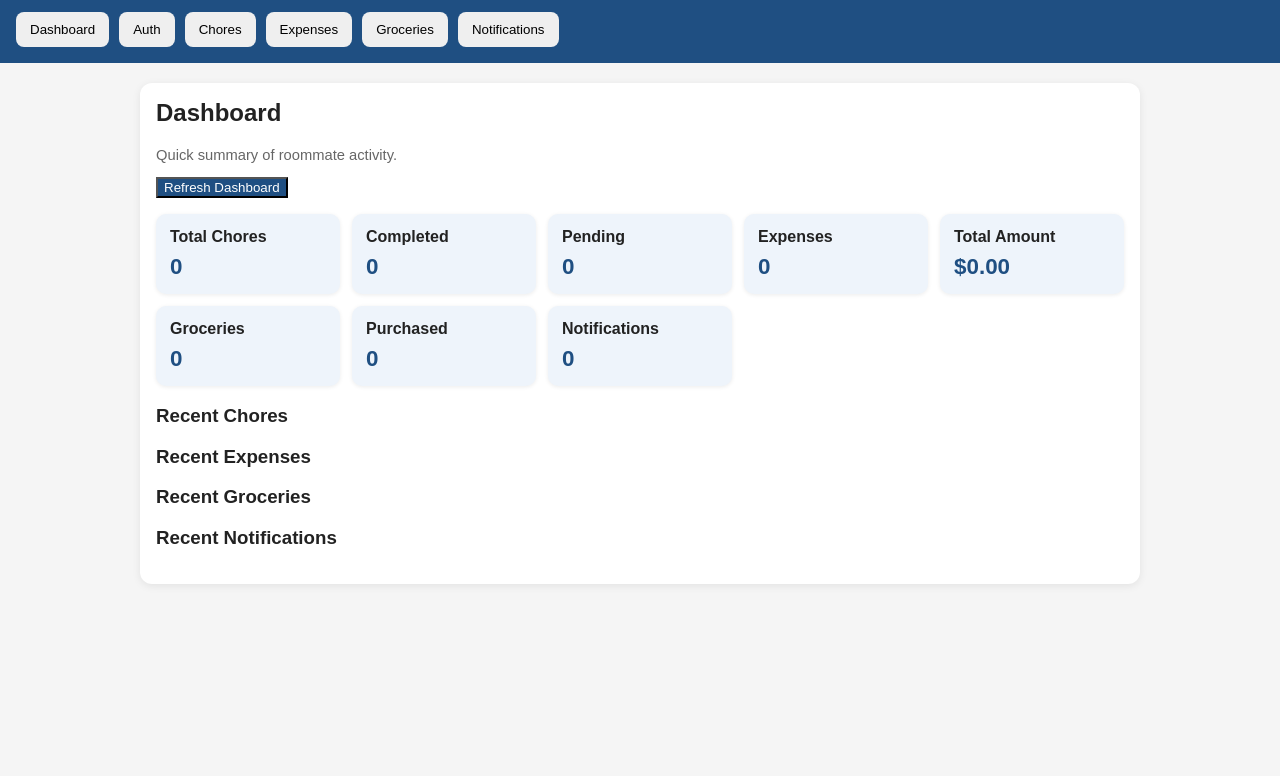
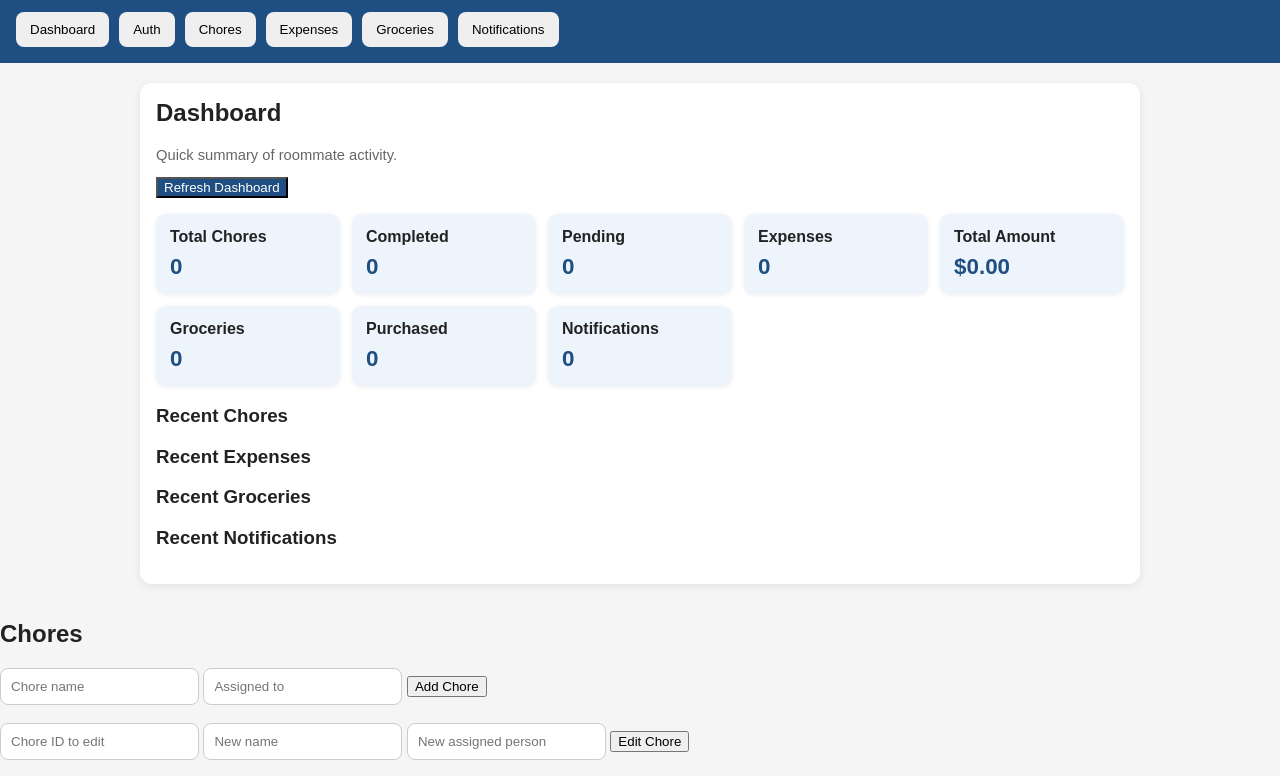
Before and after one commit to jaimetompkins/SustainableRoomateAgreement, a website: page public/index.html in a window 1280 px wide. Shown: the part 115-891 px from the top of the page. Before the commit the page ends 800 px from the top, so only its background shows below. Drawn offline with Linux system fonts and the light colour scheme.

Commit message:
Update index.html

```diff
--- a/public/index.html
+++ b/public/index.html
@@ -388,3 +388,17 @@
   </script>
 </body>
 </html>
+<h2>Chores</h2>
+
+<input id="choreName" placeholder="Chore name">
+<input id="assignedTo" placeholder="Assigned to">
+<button onclick="addChore()">Add Chore</button>
+
+<br><br>
+
+<input id="editId" placeholder="Chore ID to edit">
+<input id="newName" placeholder="New name">
+<input id="newAssigned" placeholder="New assigned person">
+<button onclick="editChore()">Edit Chore</button>
+
+<ul id="choreList"></ul>
```
